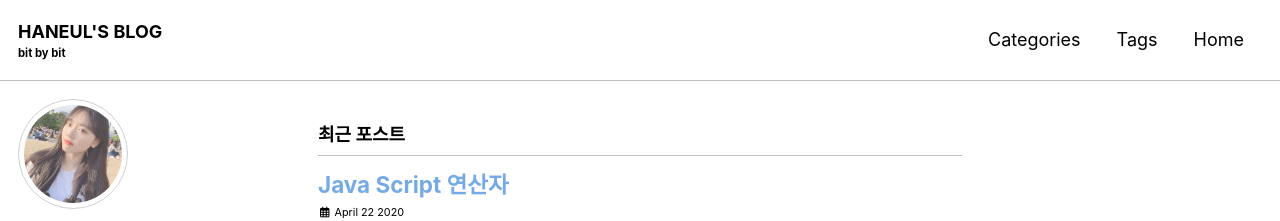
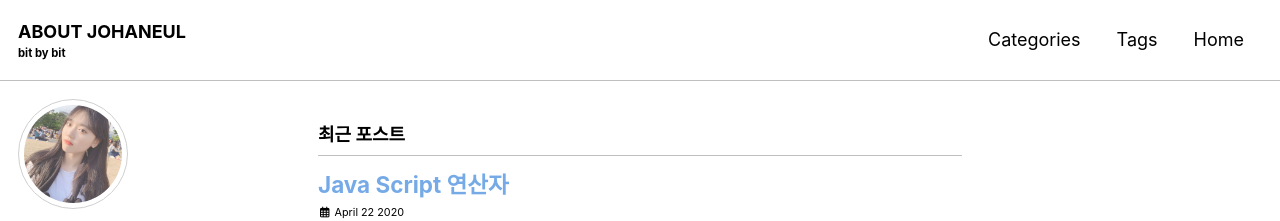
Before and after one commit to gksmf9655/gksmf9655.github.io, a Jekyll site: the page built from index.html, in a window 1280 px wide and 900 px high. Shown: the top 221 px of the window. Built offline with Jekyll 4.4.1, drawn with Linux system fonts in a browser that asks for light colours; cached includes are drawn as plain includes; nearby versions of some CDN libraries; the list of posts is cut into pages by our own code.

Commit message:
configyml2

```diff
--- a/_config.yml
+++ b/_config.yml
@@ -16,7 +16,7 @@ minimal_mistakes_skin: "contrast" # "air", "aqua", "contrast", "dark", "dirt", "
 
 # Site Settings
 locale: "ko-KR"
-title: "HANEUL'S BLOG"
+title: "ABOUT JOHANEUL"
 title_separator: "-"
 subtitle: "bit by bit" # site tagline that appears below site title in masthead
 name: "johaneul"
```
